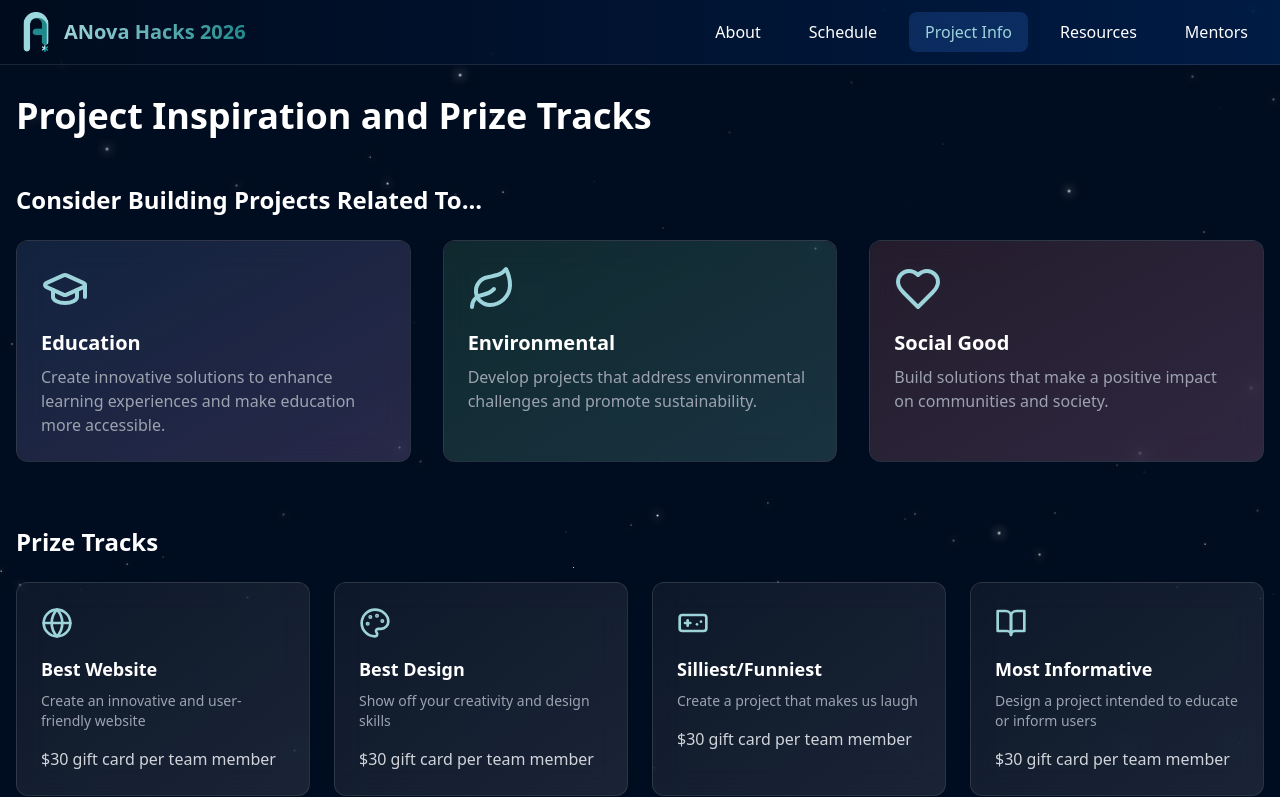
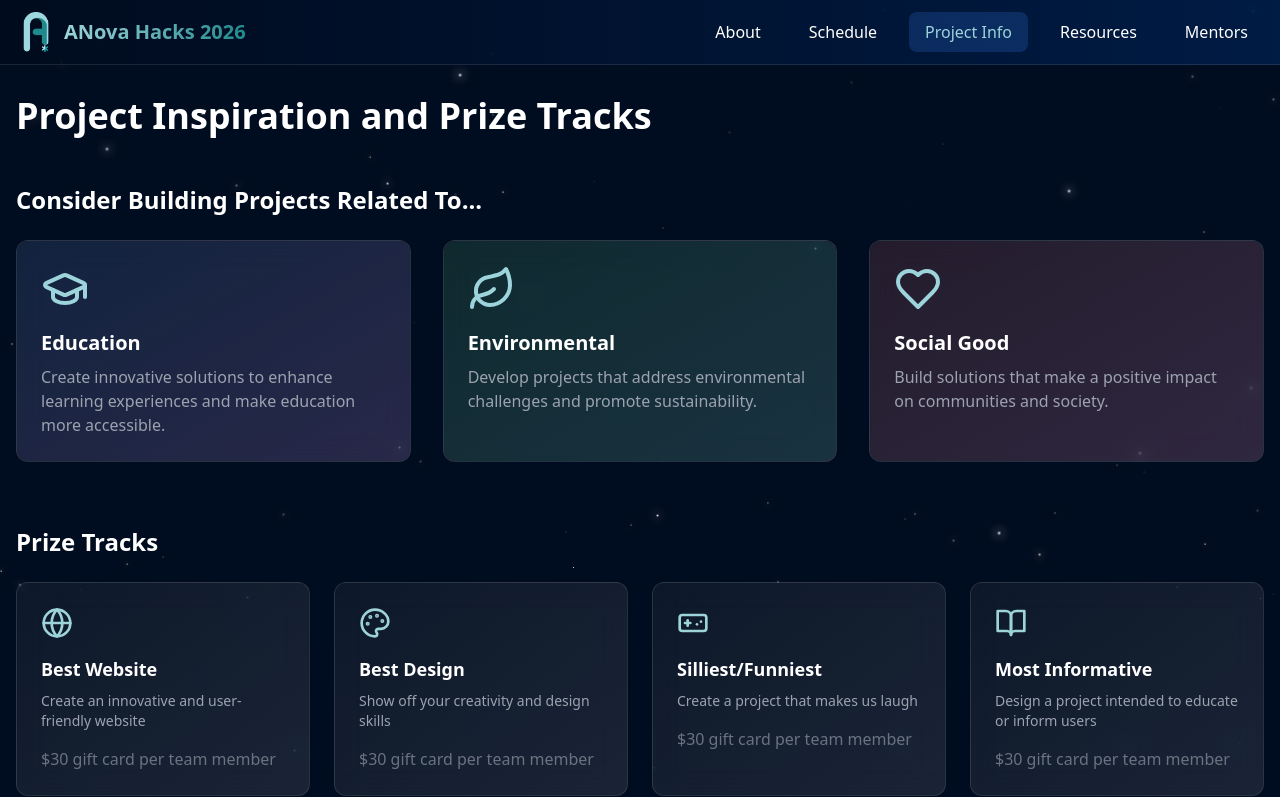
Before and after one commit to slingann/anova-hacks-26, a React (Vite) app: page /projects in a window 1280 px wide. Shown: the top 797 px of the page. Built offline with nearby package versions, Linux system fonts and the light colour scheme.

Commit message:
Update Projects.tsx

```diff
--- a/src/pages/Projects.tsx
+++ b/src/pages/Projects.tsx
@@ -125,7 +125,7 @@ const Projects = () => {
             <div className="text-blue-400 mb-4">{challenge.icon}</div>
             <h3 className="text-lg font-semibold mb-2">{challenge.name}</h3>
             <p className="text-gray-400 text-sm mb-4">{challenge.description}</p>
-            <p className="text-gray-300">{challenge.prize}</p>
+            <p className="text-gray-500">{challenge.prize}</p>
           </motion.div>
         ))}
       </div>
```
